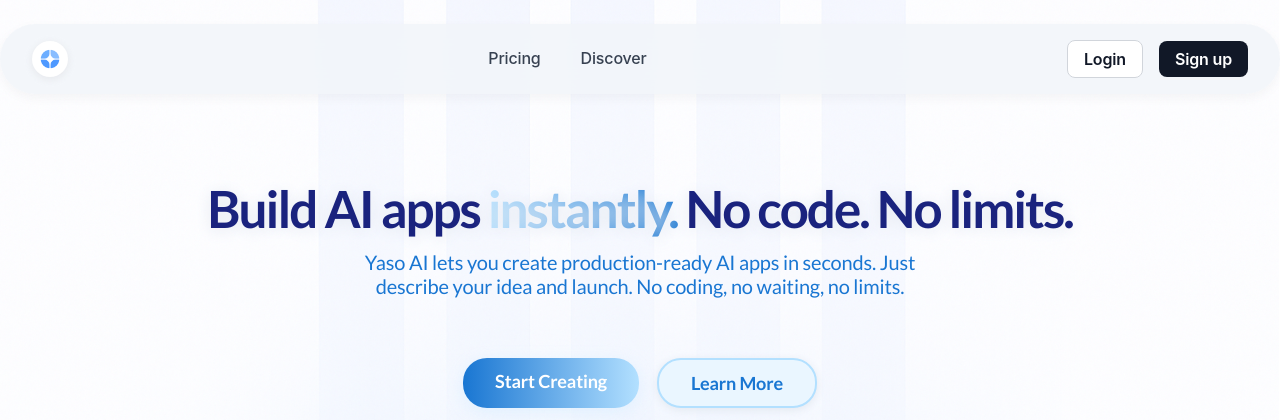
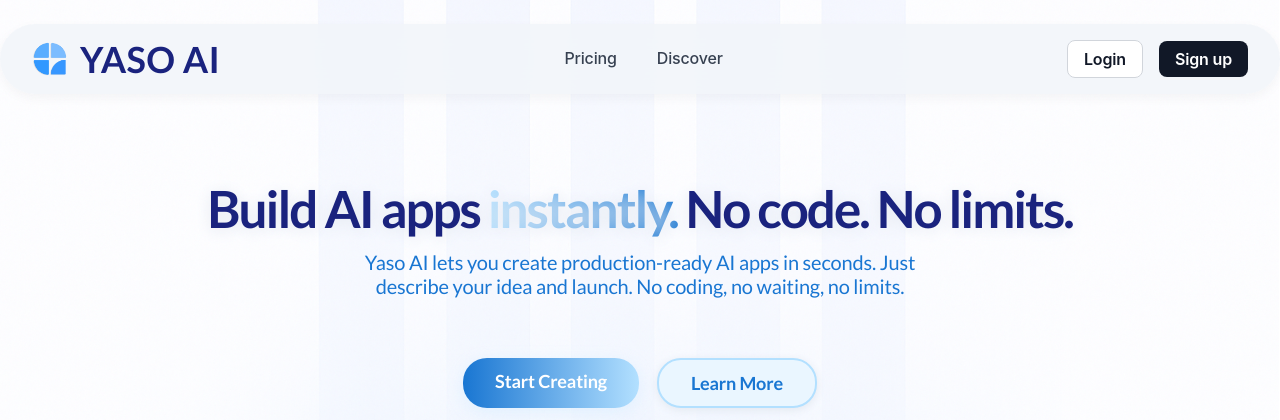
Before and after one commit to tomeryasu/APPS-AI1, a FastAPI app: page / in a window 1280 px wide. Shown: the top 420 px of the page. Run offline with FastAPI, Linux system fonts and the light colour scheme.

Commit message:
initial commit

```diff
--- a/app/static/style.css
+++ b/app/static/style.css
@@ -55,7 +55,6 @@ body {
 .sleek-logo-bg {
   width: 36px;
   height: 36px;
-  border-radius: 50%;
   background: #fff;
   display: flex;
   align-items: center;
@@ -1137,3 +1136,15 @@ body {
   margin: 0;
   padding: 0;
 }
+
+.navbar-brand-text {
+  font-size: 36px;
+  line-height: 36px;
+  font-weight: 900;
+  color: #1a237e;
+  margin-left: 12px;
+  letter-spacing: 0.01em;
+  font-family: 'Lato', 'Inter', Arial, sans-serif;
+  display: inline-block;
+  vertical-align: middle;
+}
--- a/app/templates/index.html
+++ b/app/templates/index.html
@@ -17,9 +17,8 @@
   <div class="sleek-navbar-inner">
     <!-- Logo (Left) -->
     <a href="/" class="sleek-navbar-logo" aria-label="Home">
-      <span class="sleek-logo-bg">
-        <img src="/static/logo.png" alt="YASO AI Logo" width="36" height="36" style="display:block; border-radius:50%;" />
-      </span>
+      <img src="/static/logo.png" alt="YASO AI Logo" width="36" height="36" style="display:block;vertical-align:middle;" />
+      <span class="navbar-brand-text">YASO AI</span>
     </a>
     <!-- Center Navigation Links -->
     <div class="sleek-navbar-links">
```
Also changed, not shown: app/static/logo.png, 2 other files.
